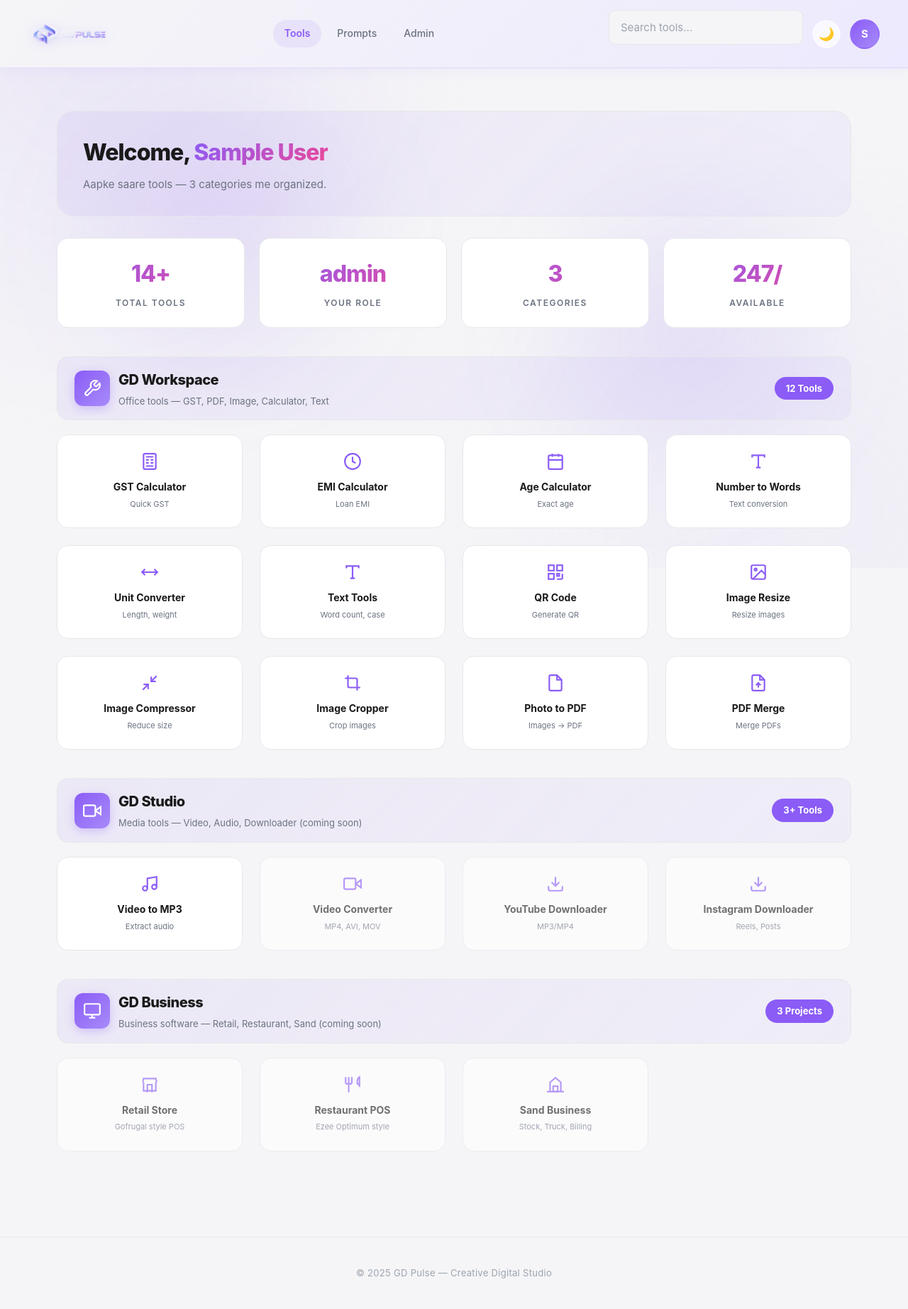
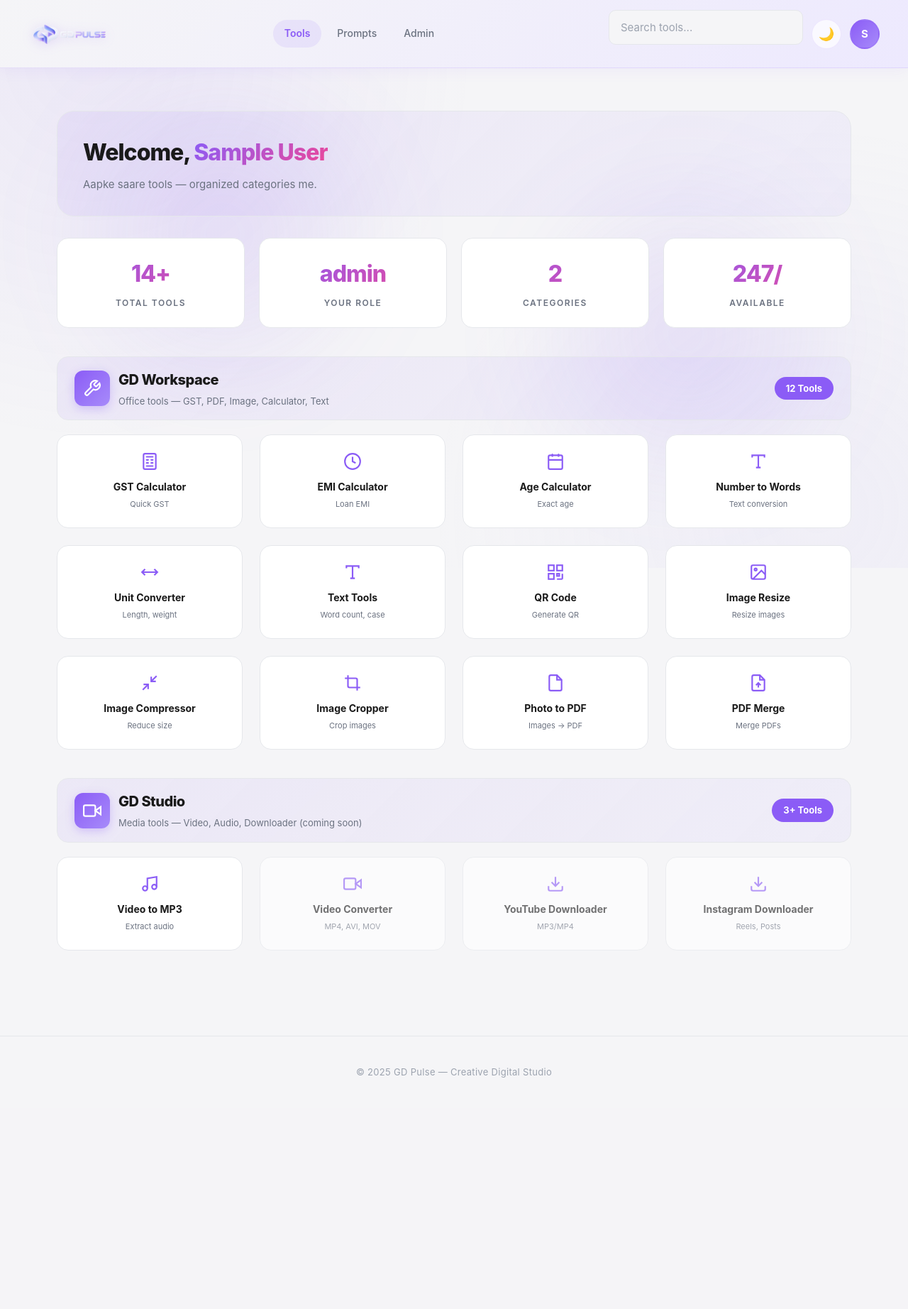
Before and after one commit to IGDIVU/gd-pulse, a Flask app: page /tools in a window 1280 px wide. Shown: the whole page at 71% size. After the commit the page ends 1518 px from the top, so only its background shows below. Run offline with Flask 3, Linux system fonts and the light colour scheme; the visitor is signed in with stand-in values (Sample User, id 1).

Commit message:
Refactor tools.html for improved layout and role handling
Updated HTML structure and styles for tools page, including role-based admin link visibility and text adjustments.

```diff
--- a/templates/tools.html
+++ b/templates/tools.html
@@ -15,7 +15,7 @@
     border: 1px solid var(--border);
   }
   .category-header .cat-icon {
-    font-size: 28px; display: flex; align-items: center; justify-content: center;
+    display: flex; align-items: center; justify-content: center;
     width: 50px; height: 50px;
     background: linear-gradient(135deg, var(--primary), var(--primary-light));
     border-radius: 12px; color: white;
@@ -25,18 +25,13 @@
     font-size: 20px; font-weight: 800; color: var(--text);
     margin: 0 0 4px; letter-spacing: -0.5px;
   }
-  .category-header .cat-info p {
-    font-size: 13px; color: var(--text-dim); margin: 0;
-  }
+  .category-header .cat-info p { font-size: 13px; color: var(--text-dim); margin: 0; }
   .category-header .cat-count {
     margin-left: auto; background: var(--primary); color: white;
     padding: 6px 16px; border-radius: 30px;
     font-size: 13px; font-weight: 700;
   }
-  .tool-icon {
-    width: 26px; height: 26px; color: var(--primary);
-    margin-bottom: 12px; transition: all 0.4s;
-  }
+  .tool-icon { width: 26px; height: 26px; color: var(--primary); margin-bottom: 12px; transition: all 0.4s; }
   .tool-card:hover .tool-icon { color: white; transform: translateY(-4px) scale(1.15); }
   .cat-icon svg { width: 26px; height: 26px; color: white; }
 </style>
@@ -51,7 +46,9 @@
     <nav class="nav-links">
       <a href="/tools" class="active">Tools</a>
       <a href="/prompts">Prompts</a>
-      <a href="/admin">Admin</a>
+      {% if role in ('owner', 'admin') %}
+        <a href="/admin">Admin</a>
+      {% endif %}
       {% if role == 'owner' %}
         <a href="/owner">Owner</a>
       {% endif %}
@@ -71,13 +68,13 @@
 
       <div class="welcome reveal">
         <h1>Welcome, <span class="highlight">{{ name }}</span></h1>
-        <p>Aapke saare tools — 3 categories me organized.</p>
+        <p>Aapke saare tools — organized categories me.</p>
       </div>
 
       <div class="stats">
         <div class="stat-card reveal"><div class="value">14+</div><div class="label">Total Tools</div></div>
         <div class="stat-card reveal"><div class="value">{{ role }}</div><div class="label">Your Role</div></div>
-        <div class="stat-card reveal"><div class="value">3</div><div class="label">Categories</div></div>
+        <div class="stat-card reveal"><div class="value">2</div><div class="label">Categories</div></div>
         <div class="stat-card reveal"><div class="value">24/7</div><div class="label">Available</div></div>
       </div>
 
@@ -127,27 +124,6 @@
         </div>
       </div>
 
-      <div class="category-header reveal">
-        <div class="cat-icon" data-icon="software"></div>
-        <div class="cat-info">
-          <h2>GD Business</h2>
-          <p>Business software — Retail, Restaurant, Sand (coming soon)</p>
-        </div>
-        <div class="cat-count">3 Projects</div>
-      </div>
-
-      <div class="grid grid-4">
-        <div class="tool-card reveal" onclick="alert('Retail Store — coming soon! 🚧')" style="opacity: 0.6;">
-          <span class="tool-icon" data-icon="retail"></span><div class="title">Retail Store</div><div class="desc">Gofrugal style POS</div>
-        </div>
-        <div class="tool-card reveal" onclick="alert('Restaurant POS — coming soon! 🚧')" style="opacity: 0.6;">
-          <span class="tool-icon" data-icon="restaurant"></span><div class="title">Restaurant POS</div><div class="desc">Ezee Optimum style</div>
-        </div>
-        <div class="tool-card reveal" onclick="alert('Sand Business — coming soon! 🚧')" style="opacity: 0.6;">
-          <span class="tool-icon" data-icon="sand"></span><div class="title">Sand Business</div><div class="desc">Stock, Truck, Billing</div>
-        </div>
-      </div>
-
     </div>
   </main>
 
```
